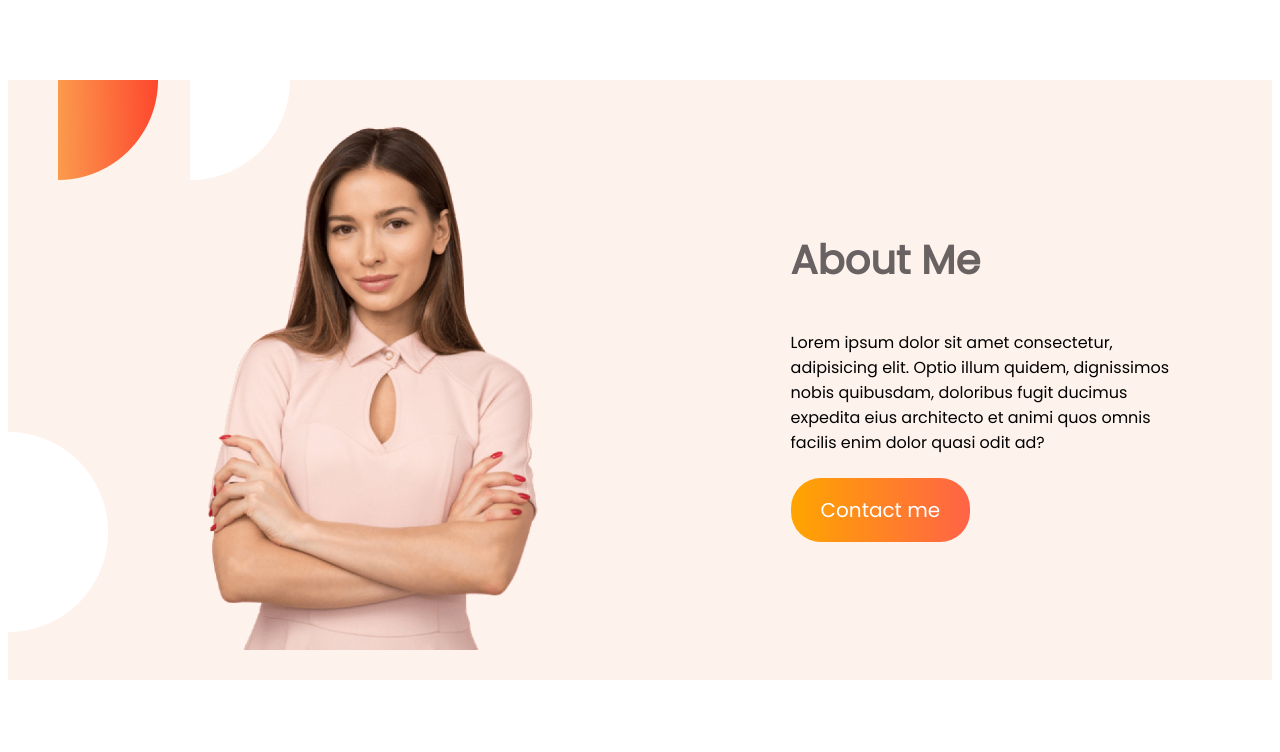
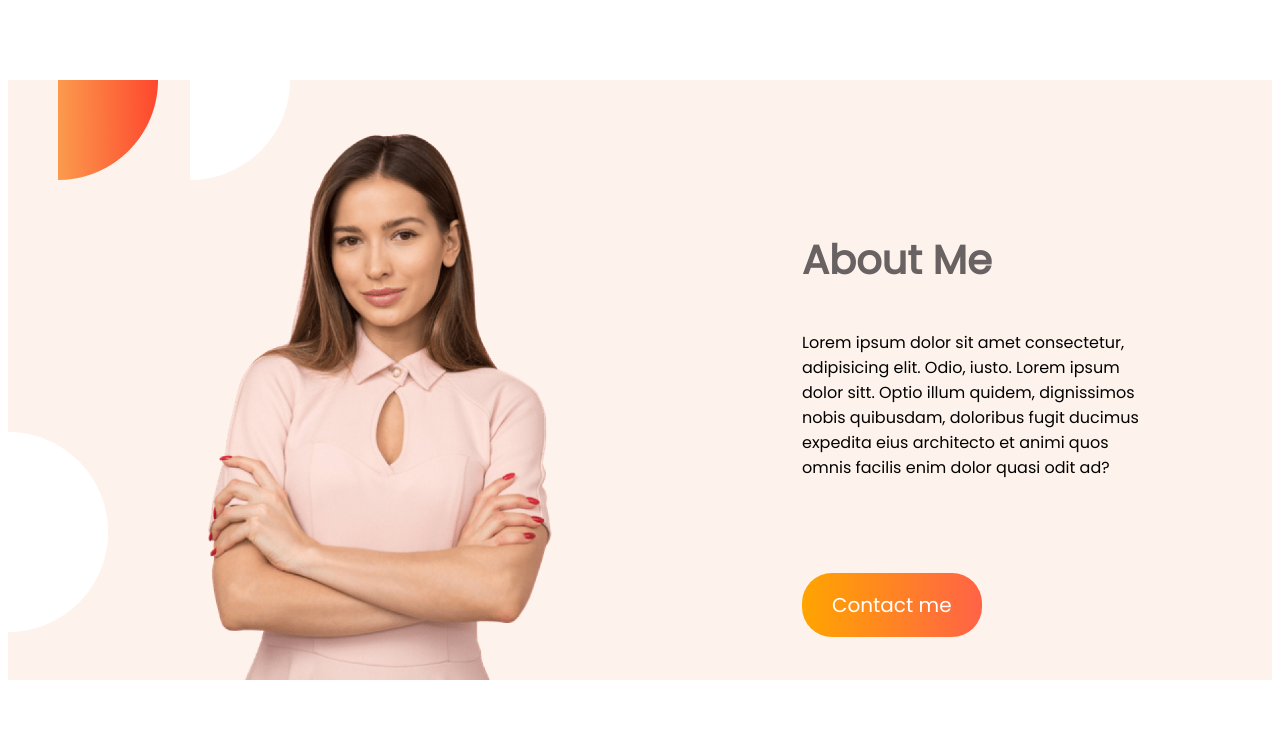
Before and after one commit to atiqurrahmanDev/Eat-Healthy, a plain HTML site: page index.html in a window 1280 px wide. Shown: the part 688-1440 px from the top of the page. Drawn offline with Linux system fonts and the light colour scheme.

Commit message:
final edit

```diff
--- a/index.html
+++ b/index.html
@@ -33,7 +33,7 @@
 
         <div class="half-width-text">
             <h2 class="no-margin margin-bottom">About Me</h2>
-            <p class="margin-bottom">Lorem ipsum dolor sit amet consectetur, adipisicing elit. Optio illum quidem, dignissimos nobis quibusdam, doloribus fugit ducimus expedita eius architecto et animi quos omnis facilis enim dolor quasi odit ad?</p>
+            <p class="another-margin-bottom">Lorem ipsum dolor sit amet consectetur, adipisicing elit. Odio, iusto. Lorem ipsum dolor sitt. Optio illum quidem, dignissimos nobis quibusdam, doloribus fugit ducimus expedita eius architecto et animi quos omnis facilis enim dolor quasi odit ad?</p>
             <a class="order-food" target="_blank" href="https://github.com/atiqurrahmanDev">Contact me</a>
         </div>
     </section>
--- a/style.css
+++ b/style.css
@@ -33,6 +33,10 @@ h2{
 .margin-bottom{
     margin-bottom: 40px;
 }
+.another-margin-bottom{
+    margin-bottom: 110px;
+    margin-right: 30px;
+}
 
 .skip-color{
     color: orange;
@@ -48,7 +52,7 @@ h2{
 }
 
 .half-width-text{
-
+    margin-left: 200px;
     width: 50%;
     padding-left: 50px;
     padding-top: 150px;
@@ -56,8 +60,8 @@ h2{
 }
 .half-width-2nd-img{
     margin-left: 200px;
-    width: 45%;
-    padding-top: 47px;
+    width: 344px;
+    padding-top: 54px;
 }
 
 .section-background-2nd{
@@ -159,7 +163,7 @@ footer{
     font-weight: 900;
 }
 .eat-design{
-    color: tomato;
+    color: rgb(247, 160, 0);
 }
 .fresh-desigh{
     color: gray;
```
